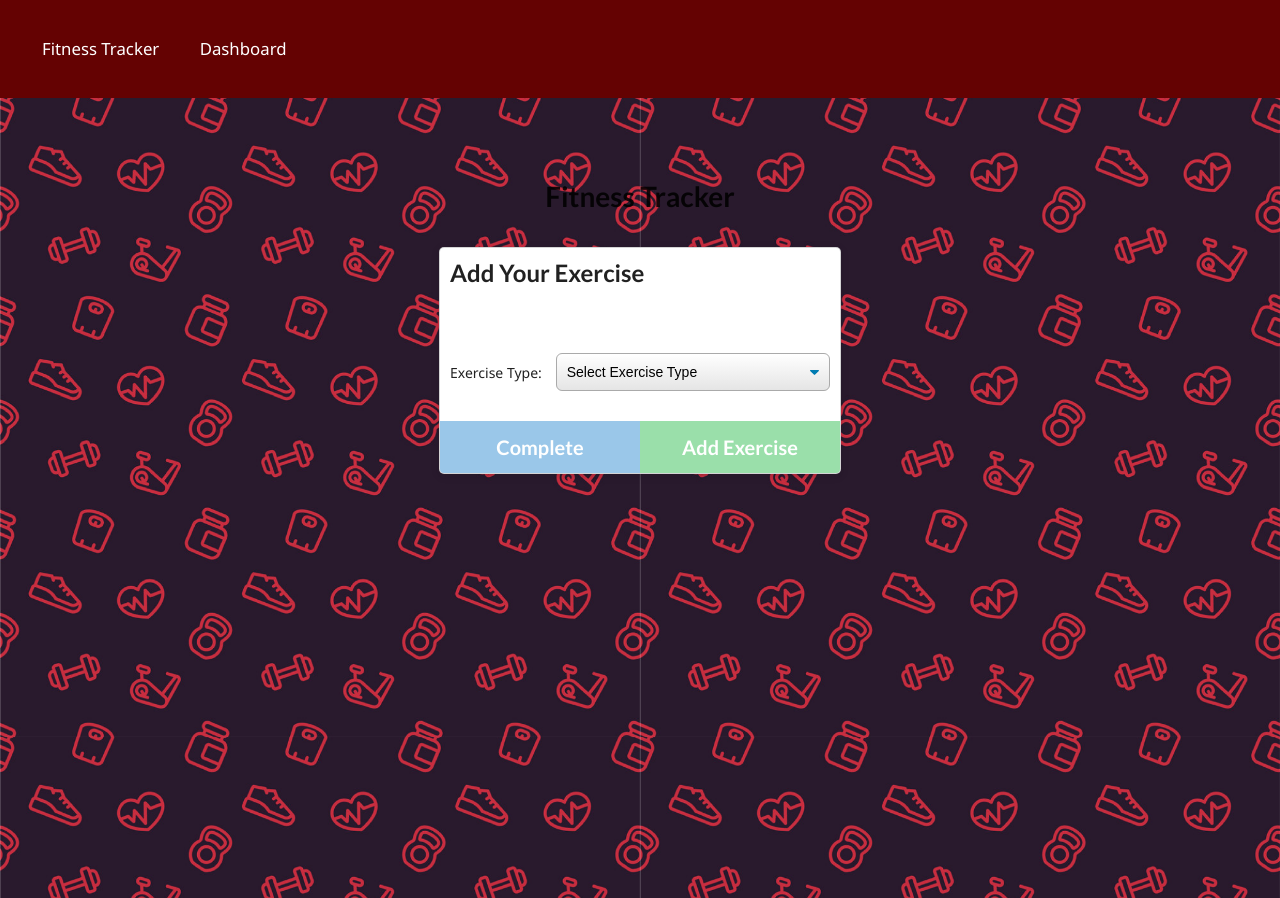
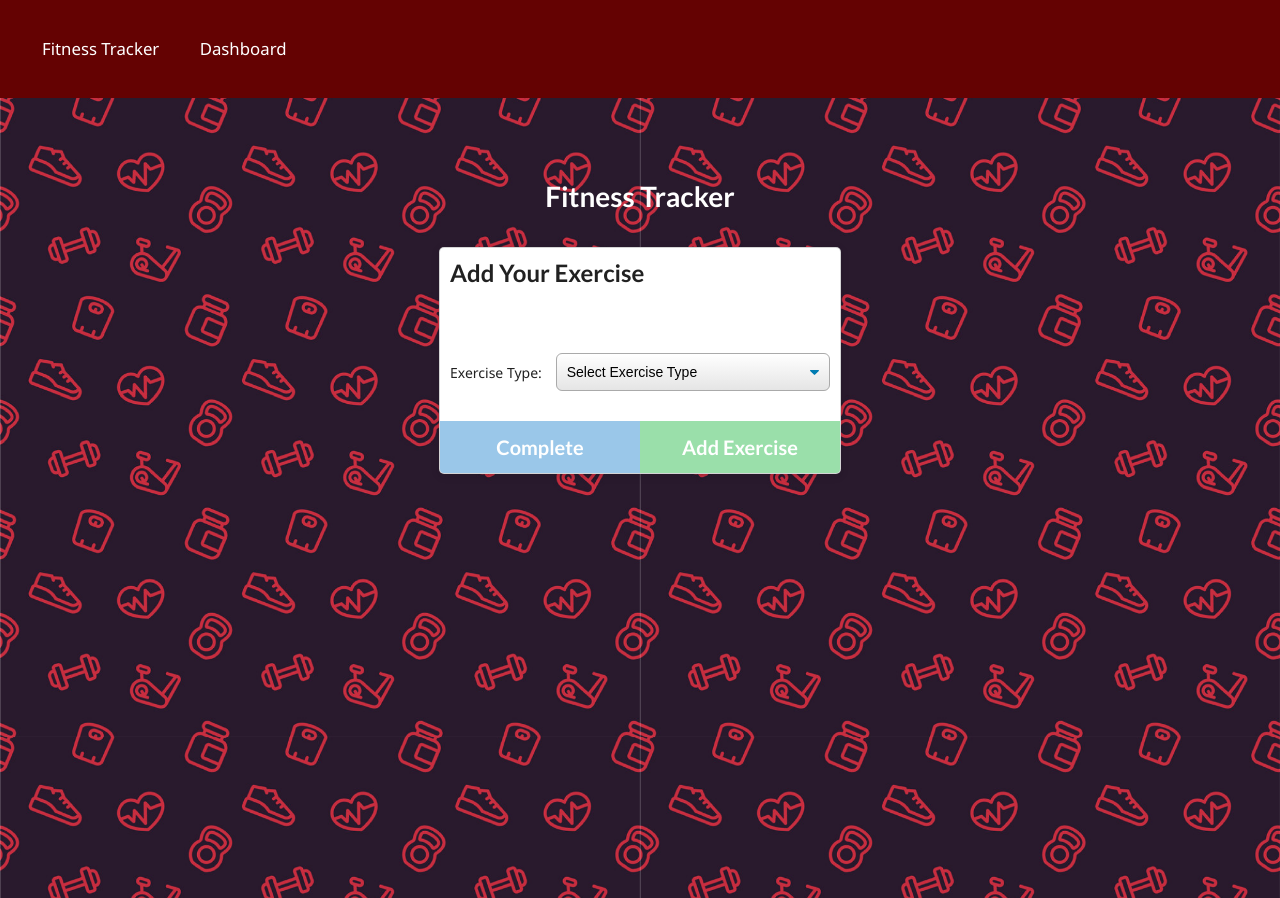
Before and after one commit to wa20/the-fitness-tracker, a website: page public/exercise.html in a window 1280 px wide. Drawn offline with nearby package versions, Linux system fonts and the light colour scheme; no server answers.

Commit message:
added class to h1 tags

```diff
--- a/public/exercise.html
+++ b/public/exercise.html
@@ -17,7 +17,7 @@
   </nav>
   <div class="wrapper">
     <header>
-      <h1>Fitness Tracker</h1>
+      <h1 class="FTHeader">Fitness Tracker</h1>
     </header>
     <div class="ui container exercise">
       <div class="ui raised card m-auto">
```
Also changed, not shown: public/index.html (+1 -1 lines).
